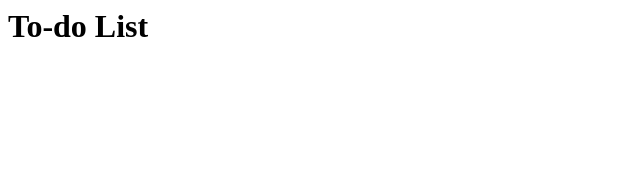
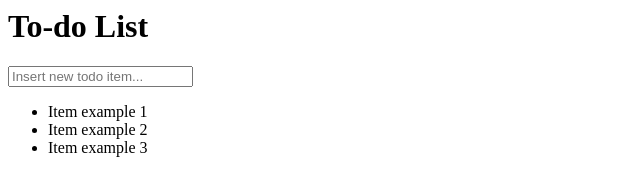
Before and after one commit to doljpo/web-developer-bootcamp, a plain HTML site: page Javascript/TodoList/index.html in a window 1280 px wide. Shown: the whole page, without its empty margins (0-640 px from the left). Drawn offline with Linux system fonts and the light colour scheme.

Commit message:
Created a template to work on

```diff
--- a/Javascript/TodoList/index.html
+++ b/Javascript/TodoList/index.html
@@ -9,6 +9,12 @@
 <body>
     <div class="container">
         <h1>To-do List</h1>
+        <input type="text" placeholder="Insert new todo item...">
+        <ul>
+            <li>Item example 1</li>
+            <li>Item example 2</li>
+            <li>Item example 3</li>
+        </ul>
     </div>
     <script type="text/javascript" src="assets/js/lib/jquery-3.4.1.min.js"></script>
     <script type="text/javascript" src="assets/js/todos.js"></script>
```
